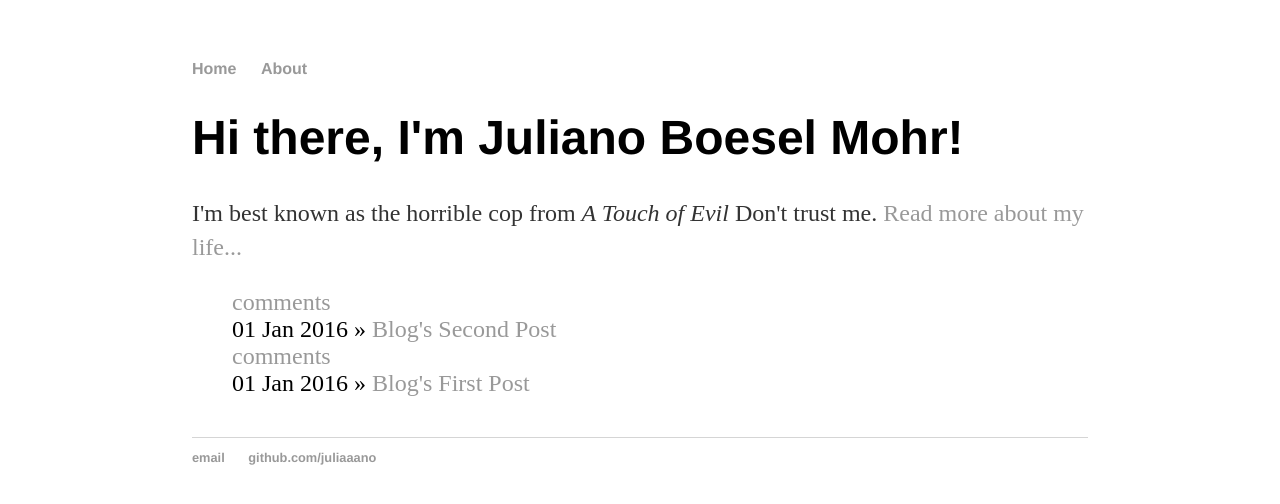
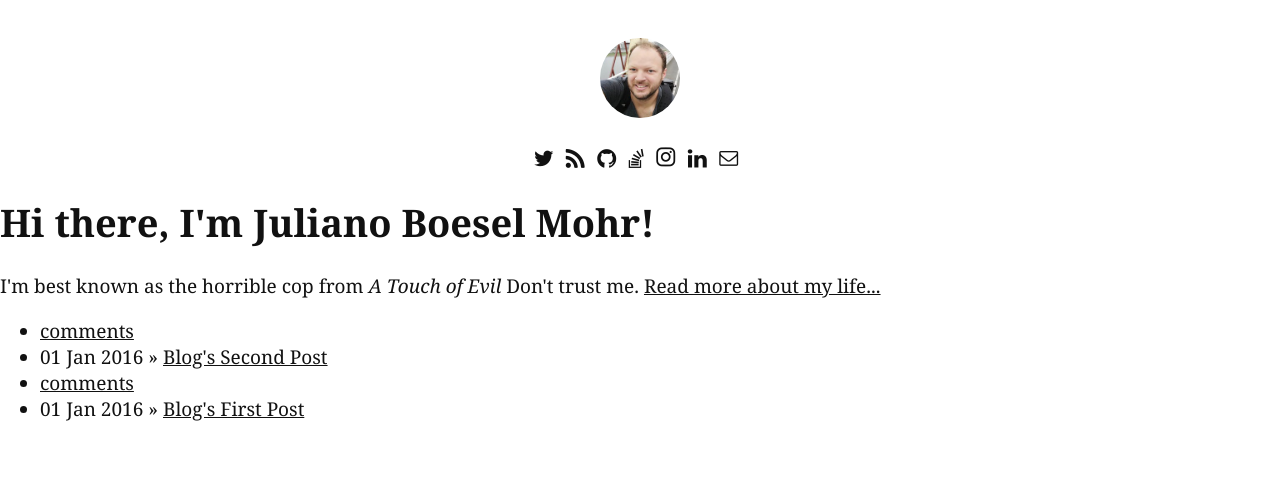
Before and after one commit to juliaaano/juliaaano, a Jekyll site: the page built from index.html, in a window 1280 px wide. Shown: the top 504 px of the page. Built offline with Jekyll 4.4.1, drawn with Linux system fonts in a browser that asks for light colours; comment, search, counter and statistics services are not loaded.

Commit message:
Set avatar and social links onto the default style

```diff
--- a/_config.yml
+++ b/_config.yml
@@ -10,3 +10,6 @@ gems:
 compress_html:
   ignore:
     envs: [development]
+
+sass:
+  style: compressed
--- a/_layouts/default.html
+++ b/_layouts/default.html
@@ -1,33 +1,41 @@
 ---
 layout: compress
 ---
+<!DOCTYPE html>
 
-<!DOCTYPE html>
-<html>
+<html xmlns="http://www.w3.org/1999/xhtml" lang="en-US" xml:lang="en-US" itemscope="" itemtype="http://schema.org/WebPage">
 
 <head>
+    <meta charset="utf-8" />
     {% feed_meta %}
-    <title>{{ page.title }}</title>
-    <link rel="stylesheet" type="text/css" href="/css/main.css">
     {% seo %}
+    <link rel="stylesheet" href="/css/main.css">
+    <link rel="stylesheet" href="/css/typicons/typicons.css">
 </head>
 
 <body>
-    <nav>
-        <ul>
-            <li><a href="/">Home</a></li>
-            <li><a href="/about">About</a></li>
-        </ul>
-    </nav>
-    <div class="container">
-        {{ content }}
+    <div class="wrapper">
+        <aside class="header-toggle unprintable" id="header-toggle" title="show head menu" onclick="$('#header').show();$('#header-toggle').hide();">&#9776;</aside>
+        <header class="header" id="header">
+            <div class="face">
+                <a href="/about">
+                    <img src="/images/juliano-boesel-mohr-192x192.jpg" class="photo" alt="Photo of Juliano Boesel Mohr" />
+                </a>
+            </div>
+            <nav>
+                <ul class="menu social notranslate">
+                    <li><a href="https://twitter.com/intent/follow?screen_name=juliaaano" rel="nofollow" title="Follow me in Twitter"><i class="icon icon-twitter notranslate" aria-hidden="true"></i></a></li>
+                    <li><a href="/feed.xml" title="RSS Feed"><i class="icon icon-rss notranslate" aria-hidden="true"></i></a></li>
+                    <li><a href="https://github.com/juliaaano" rel="nofollow" title="My GitHub profile"><i class="icon icon-github notranslate" aria-hidden="true"></i></a></li>
+                    <li><a href="http://stackoverflow.com/users/2846785/juliaaano" rel="nofollow" title="My StackOverflow profile"><i class="icon icon-stackoverflow notranslate" aria-hidden="true"></i></a></li>
+                    <li><a href="https://www.instagram.com/julianomohr/" rel="nofollow" title="Follow me in Instagram"><i class="icon icon-instagram notranslate" aria-hidden="true"></i></a></li>
+                    <li><a href="https://www.linkedin.com/in/juliaaano" rel="nofollow" title="My LinkedIn profile"><i class="icon icon-linkedin notranslate" aria-hidden="true"></i></a></li>
+                    <li><a href="mailto:juliaaano@gmail.com" rel="nofollow" title="juliaaano@gmail.com"><i class="icon icon-mail notranslate" aria-hidden="true"></i></a></li>
+                </ul>
+            </nav>
+        </header>
     </div>
-    <footer>
-        <ul>
-            <li><a href="mailto:juliaaano@gmail.com">email</a></li>
-            <li><a href="https://github.com/juliaaano">github.com/juliaaano</a></li>
-        </ul>
-    </footer>
+    {{ content }}
     {% include disqus-count.html %}
     {% include google-analytics.html %}
 </body>
--- a/_layouts/post.html
+++ b/_layouts/post.html
@@ -4,6 +4,8 @@ layout: default
 <h1>{{ page.title }}</h1>
 <p class="meta">{{ page.date | date_to_string }}</p>
 
+<p>{{ page.tags | sort | array_to_sentence_string }}</p>
+
 <div class="post">
   {{ content }}
 </div>
--- /dev/null
+++ b/_sass/_defs.scss
@@ -0,0 +1,14 @@
+$main-font: 'Cambria', 'Georgia', 'Times New Roman', serif;
+$code-font: 'Source Code Pro', monospace;
+
+$white: #fff;
+$black: #111;
+$gray: lighten($black, 50);
+$dark-gray: darken($gray, 25);
+$light-gray: lighten($gray, 25);
+$orange: #ffa500;
+$green: #81b341;
+$red: #b82f2f;
+
+$width: 700px;
+$em: 19px;
--- /dev/null
+++ b/_sass/_icons.scss
@@ -0,0 +1,13 @@
+@import 'defs';
+
+.icon:before {
+  font-size: $em;
+  line-height: 1.2 * $em;
+}
+
+.icon-twitter:hover { color: #00aced; }
+.icon-stackoverflow:hover { color: #f48024; }
+.icon-github:hover { color: #800080; }
+.icon-linkedin:hover { color: #007bb6; }
+.icon-instagram:hover { color: #fd1d1d; }
+.icon-rss:hover { color: #f60; }
--- /dev/null
+++ b/_sass/_wrapper.scss
@@ -0,0 +1,22 @@
+@import 'defs';
+
+%wrapper {
+  box-sizing: border-box;
+  line-height: 1.4 * $em;
+  margin-left: auto;
+  margin-right: auto;
+  padding-left: 2 * $em;
+  padding-right: 2 * $em;
+  width: $width;
+
+  @media all and (max-width: $width) {
+    line-height: 1.6 * $em;
+    padding-left: $em;
+    padding-right: $em;
+    width: 100%;
+  }
+}
+
+.wrapper {
+  @extend %wrapper;
+}
--- a/css/main.css
+++ /dev/null
@@ -1,52 +0,0 @@
-body {
-    margin: 60px auto;
-    width: 70%;
-}
-
-nav ul,
-footer ul {
-    font-family: 'Helvetica', 'Arial', 'Sans-Serif';
-    padding: 0px;
-    list-style: none;
-    font-weight: bold;
-}
-
-nav ul li,
-footer ul li {
-    display: inline;
-    margin-right: 20px;
-}
-
-a {
-    text-decoration: none;
-    color: #999;
-}
-
-a:hover {
-    text-decoration: underline;
-}
-
-h1 {
-    font-size: 3em;
-    font-family: 'Helvetica', 'Arial', 'Sans-Serif';
-}
-
-p {
-    font-size: 1.5em;
-    line-height: 1.4em;
-    color: #333;
-}
-
-footer {
-    border-top: 1px solid #d5d5d5;
-    font-size: .8em;
-}
-
-ul.posts {
-    margin: 20px auto 40px;
-    font-size: 1.5em;
-}
-
-ul.posts li {
-    list-style: none;
-}
--- /dev/null
+++ b/css/main.scss
@@ -0,0 +1,143 @@
+---
+---
+
+@import 'defs';
+@import 'icons';
+@import 'wrapper';
+
+.header-toggle {
+    cursor: pointer;
+    font-size: 1.4 * $em;
+    @media all and (min-width: $width) {
+        display: none;
+    }
+}
+
+%unprintable {
+    @media print {
+        display: none !important;
+        visibility: hidden;
+    }
+}
+
+.unprintable {
+    @extend %unprintable;
+}
+
+%desktop-only {
+    @media all and (max-width: $width) {
+        display: none;
+    }
+}
+
+.desktop-only {
+    @extend %desktop-only;
+}
+
+.header {
+    @extend %desktop-only;
+    @extend %unprintable;
+    text-align: center;
+    @media all and (max-width: $width) {
+        text-align: left;
+    }
+    .hot {
+        @extend %unprintable;
+        font-family: $code-font;
+        font-size: 85%;
+        line-height: $em;
+        margin-bottom: 2 * $em;
+        margin-top: 2 * $em;
+        text-align: left;
+        ul {
+            list-style: none;
+            padding-left: 0;
+            li {
+                border-left: 4px solid $green;
+                color: darken($green, 25);
+                margin-bottom: $em;
+                padding-left: $em;
+            }
+        }
+    }
+    .menu {
+        list-style: none;
+        padding-left: 0;
+        li {
+            display: inline;
+            margin-right: .4 * $em;
+            &:after {
+                content: ' ';
+            }
+        }
+    }
+    .search {
+        form {
+            position: relative;
+        }
+        .google {
+            @extend %desktop-only;
+            height: 2.4em;
+            margin-left: 1em;
+            position: absolute;
+            top: .3em;
+            visibility: hidden;
+        }
+    }
+    .social {
+        a {
+            text-decoration: none;
+        }
+    }
+    .face {
+        position: relative;
+        .photo {
+            border-radius: 50%;
+            height: 80px;
+            width: 80px;
+        }
+        .hire {
+            @extend %desktop-only;
+            color: darken($green, 15);
+            left: 50%;
+            margin-left: 45px;
+            position: absolute;
+            text-decoration: underline;
+            top: 0;
+        }
+        .sub {
+            @extend %desktop-only;
+            color: darken($green, 15);
+            margin-right: 45px;
+            position: absolute;
+            right: 50%;
+            text-align: right;
+            text-decoration: underline;
+            top: 50px;
+        }
+    }
+}
+
+%main-font {
+    font-family: $main-font;
+}
+
+body {
+    @extend %main-font;
+    background-color: $white;
+    color: $black;
+    font-size: $em;
+    font-weight: 400;
+    height: 100%;
+    margin: 0;
+    overflow-x: hidden;
+    padding-bottom: 2 * $em;
+    padding-top: 2 * $em;
+    position: relative;
+}
+
+a,
+a:visited {
+    color: inherit;
+    text-decoration: underline;
+}
--- /dev/null
+++ b/css/typicons/typicons.scss
@@ -0,0 +1,100 @@
+---
+---
+
+@font-face {
+  font-family: "icons";
+  src: url("typicons.eot?#iefix");
+  src: url("typicons.eot") format("embedded-opentype"),
+       url("typicons.woff") format("woff"),
+       url("typicons.ttf") format("truetype"),
+       url("typicons.svg#typicons") format("svg");
+  font-weight: normal;
+  font-style: normal;
+}
+
+@media screen and (-webkit-min-device-pixel-ratio:0) {
+  @font-face {
+    font-family: "icons";
+    src: url("typicons.svg") format("svg");
+  }
+}
+
+[data-icon]:before { content: attr(data-icon); }
+
+[data-icon]:before,
+.icon-angellist:before,
+.icon-coderanch:before,
+.icon-comments:before,
+.icon-delicious:before,
+.icon-digg:before,
+.icon-exit:before,
+.icon-facebook:before,
+.icon-fast-backward:before,
+.icon-fast-forward:before,
+.icon-github:before,
+.icon-gitter:before,
+.icon-googleplus:before,
+.icon-hackernews:before,
+.icon-instagram:before,
+.icon-itunes:before,
+.icon-link:before,
+.icon-linkedin:before,
+.icon-mail:before,
+.icon-no:before,
+.icon-odnoklassniki:before,
+.icon-pdf:before,
+.icon-pinterest:before,
+.icon-podcast:before,
+.icon-reddit:before,
+.icon-rss:before,
+.icon-stackoverflow:before,
+.icon-stumbleupon:before,
+.icon-twitter:before,
+.icon-vk:before,
+.icon-yes:before,
+.icon-youtube:before {
+  display: inline-block;
+  font-family: "icons";
+  font-style: normal;
+  font-weight: normal;
+  font-variant: normal;
+  line-height: 1;
+  text-decoration: inherit;
+  text-rendering: optimizeLegibility;
+  text-transform: none;
+  -moz-osx-font-smoothing: grayscale;
+  -webkit-font-smoothing: antialiased;
+  font-smoothing: antialiased;
+}
+
+.icon-angellist:before { content: "\f100"; }
+.icon-coderanch:before { content: "\f101"; }
+.icon-comments:before { content: "\f102"; }
+.icon-delicious:before { content: "\f103"; }
+.icon-digg:before { content: "\f104"; }
+.icon-exit:before { content: "\f105"; }
+.icon-facebook:before { content: "\f106"; }
+.icon-fast-backward:before { content: "\f107"; }
+.icon-fast-forward:before { content: "\f108"; }
+.icon-github:before { content: "\f109"; }
+.icon-gitter:before { content: "\f10a"; }
+.icon-googleplus:before { content: "\f10b"; }
+.icon-hackernews:before { content: "\f10c"; }
+.icon-instagram:before { content: "\f10d"; }
+.icon-itunes:before { content: "\f10e"; }
+.icon-link:before { content: "\f10f"; }
+.icon-linkedin:before { content: "\f110"; }
+.icon-mail:before { content: "\f111"; }
+.icon-no:before { content: "\f112"; }
+.icon-odnoklassniki:before { content: "\f113"; }
+.icon-pdf:before { content: "\f114"; }
+.icon-pinterest:before { content: "\f115"; }
+.icon-podcast:before { content: "\f116"; }
+.icon-reddit:before { content: "\f117"; }
+.icon-rss:before { content: "\f118"; }
+.icon-stackoverflow:before { content: "\f119"; }
+.icon-stumbleupon:before { content: "\f11a"; }
+.icon-twitter:before { content: "\f11b"; }
+.icon-vk:before { content: "\f11c"; }
+.icon-yes:before { content: "\f11d"; }
+.icon-youtube:before { content: "\f11e"; }
--- a/index.html
+++ b/index.html
@@ -1,6 +1,5 @@
 ---
 layout: default
-title: Blog - Juliano Boesel Mohr
 ---
 <div class="blurb">
     <h1>Hi there, I'm Juliano Boesel Mohr!</h1>
```
Also changed, not shown: css/typicons/typicons.svg (added), css/typicons/typicons.ttf (added), css/typicons/typicons.woff (added), images/juliano-boesel-mohr-192x192.jpg (added), 1 other file.
